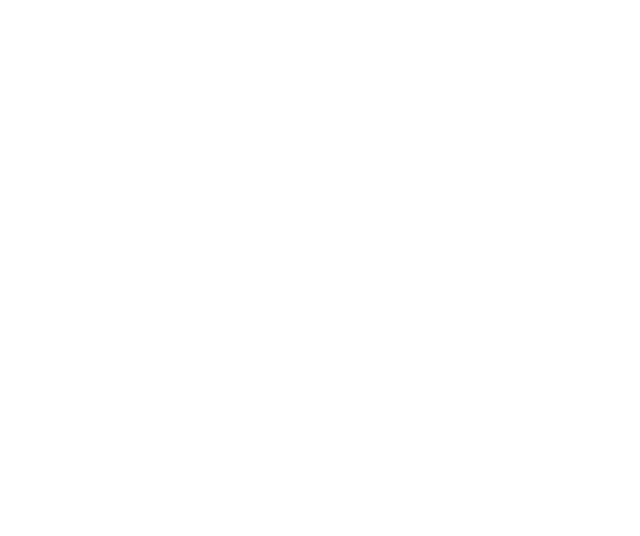
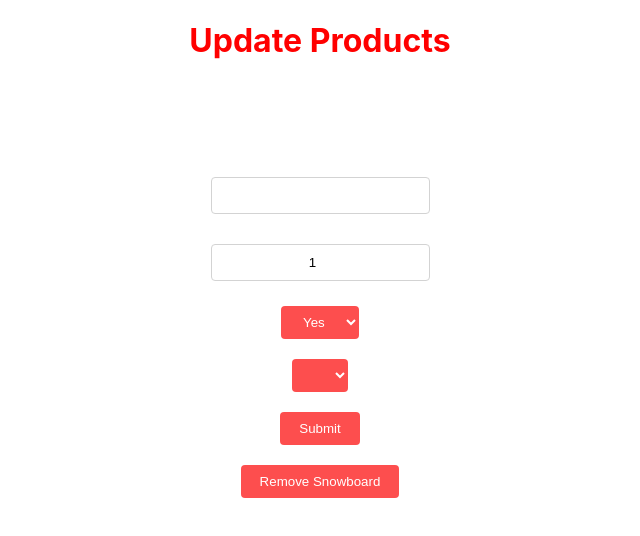
Before and after one commit to davidabutler92/react-sql-server-2020, a React (Create React App) app: page /detail/1 in a window 1280 px wide. Shown: the top 536 px of the page, without its empty margins (320-960 px from the left). Built offline with nearby package versions, Linux system fonts and the light colour scheme; no server answers.

Commit message:
add styling to components

```diff
--- a/src/App.css
+++ b/src/App.css
@@ -1,48 +1,8 @@
-.App {
-  text-align: center;
-}
-
-.App-logo {
-  height: 40vmin;
-  pointer-events: none;
-}
-
-@media (prefers-reduced-motion: no-preference) {
-  .App-logo {
-    animation: App-logo-spin infinite 20s linear;
-  }
-}
-
-.App-header {
-  background-color: #282c34;
-  min-height: 100vh;
-  display: flex;
-  flex-direction: column;
-  align-items: center;
-  justify-content: center;
-  font-size: calc(10px + 2vmin);
-  color: white;
-}
-
-.App-link {
-  color: #61dafb;
-}
-
-@keyframes App-logo-spin {
-  from {
-    transform: rotate(0deg);
-  }
-  to {
-    transform: rotate(360deg);
-  }
-}
-
 .list {
   display: flex;
   flex-direction: column;
   align-items: center;
   justify-content: center;
-  margin: 10px;
 }
 
 .name {
@@ -70,16 +30,92 @@
   height: 200px;
   border-radius: 20px;
   background-color: lightblue;
+  margin: 10px;
 }
 
 .form {
   display: flex;
   flex-direction: column;
   align-items: center;
-  justify-content: center;
   margin-top: 10vh;
 }
 
-.listPage {
+label {
+  margin: 10px;
+}
+
+select {
+  margin: 10px;
+}
+
+.link {
+  text-decoration: none;
+}
+
+.div {
+  display: flex;
+  flex-direction: column;
+  align-items: center;
+  justify-content: center;
+}
+
+.detailH1 {
+  color: red;
+}
+
+.header {
+  width: 80vw;
+  height: 20vh;
+  display: flex;
+  justify-content: center;
+  text-align: center;
+  align-items: center;
+  font-size: 3em;
+  font-weight: 600;
+  color: red;
+}
+
+.centerHeader {
+  display: flex;
+  justify-content: center;
+  align-items: center;
+}
+
+.createPageH2 {
+  color: red;
+  border-bottom: solid 1px red;
+}
+
+.LinktToHome {
+  margin-top: 10px;
 
 }
+
+.inputSearch {
+  border-radius: 4px;
+  padding: 10px 20px;
+  margin: 5px;
+  border: 1px solid lightgrey;
+  text-align: center;
+}
+
+select {
+    cursor: pointer;
+    background-color: rgb(253, 78, 78);
+    border: none;
+    border-radius: 4px;
+    padding: 8px 18px;
+    color: white;
+    margin: 2px;
+    margin: 10px;
+}
+
+button {
+  cursor: pointer;
+  background-color: rgb(253, 78, 78);
+  border: none;
+  border-radius: 4px;
+  padding: 9px 19px;
+  color: white;
+  margin: 10px;
+}
--- a/src/App.js
+++ b/src/App.js
@@ -26,7 +26,7 @@
                             render={(routerProps) => <CreatePage {...routerProps} />}
                         />
                         <Route
-                            path="/detail"
+                            path="/detail/:id"
                             exact
                             render={(routerProps) => <DetailPage {...routerProps} />}
                         />
--- a/src/CreatePage.js
+++ b/src/CreatePage.js
@@ -1,6 +1,6 @@
 import React, { Component } from 'react';
-import request from 'superagent';
 import { Link } from 'react-router-dom';
+import { getBrands, createSnowboard } from './services/fetch';
 import './App.css';
 
 const user = {
@@ -14,50 +14,55 @@
         snowboardName: '',
         flex: '',
         isAllMountain: '',
+        is_all_mountain: false,
         brandId: ''
     }
 
     componentDidMount = async () => {
-        const response = await request.get('https://secret-scrubland-39461.herokuapp.com/brands')
-        this.setState({ brands: response.body })
+        const response = await getBrands();
+        this.setState({ brands: response })
     }
 
     handleSubmit = async (e) => {
         e.preventDefault()
 
-        const newSnowboard = {
+        await createSnowboard({
             snowboard_name: this.state.snowboardName,
             flex: this.state.flex,
             is_all_mountain: this.state.isAllMountain,
             brand_id: this.state.brandId,
             owner_id: user.userId
-        };
-
-        await request
-        .post('https://secret-scrubland-39461.herokuapp.com/snowboards')
-        .send(newSnowboard);
+        });
 
         this.props.history.push('/');
     }
 
-    handleChange = (e) => {
-        this.setState({ brandId: e.target.value })
-    }
-
     render() {
         return (
+            <>
                 <div className='div'>
+                <h2 className='createPageH2'>Add snowboard to cart</h2>
                     <form className='form' onSubmit={this.handleSubmit}>
+
                         <label>
-                        <input onChange={e => this.setState({ snowboardName: e.target.value })} placeholder='Snowboard Name'></input>
+                            <input onChange={e => this.setState({ snowboardName: e.target.value })}
+                            placeholder='Snowboard Name'
+                            required
+                            ></input>
                         </label>
+
                         <label>
-                        <input type='number' onChange={e => this.setState({ flex: e.target.value })} placeholder='Snowboard Flex'></input>
+                            <input type='number' onChange={e => this.setState({ flex: e.target.value })}
+                            placeholder='Snowboard Flex'
+                            required
+                            ></input>
                         </label>
+
                         <select onChange={e => this.setState({ isAllMountain: e.target.value })}>
                             <option value='true'>Yes</option>
                             <option value='false'>No</option>
                         </select>
+
                         <select onChange={e => this.setState({ brandId: e.target.value })}>
                             {
                                 this.state.brands.map (brand => <option value={ brand.id } key={ brand.id }>{ brand.name }</option>)
@@ -65,9 +70,10 @@
                             }
                         </select>
                         <button>Submit</button>
-                <Link to='/'>Home page</Link>
+                    <Link className='linkToHome' to='/'>Home page</Link>
                     </form>
                 </div>
+            </>
         )
     }
 }
--- a/src/DetailPage.js
+++ b/src/DetailPage.js
@@ -1,6 +1,5 @@
 import React, { Component } from 'react';
-import request from 'superagent';
-import { Link } from 'react-router-dom';
+import { getASnowboard, updateSnowboard, getBrands, deleteSnowboard } from './services/fetch';
 import './App.css';
 
 const user = {
@@ -12,59 +11,101 @@
     state = {
         brands: [],
         snowboardName: '',
-        flex: '',
-        isAllMountain: '',
-        brandId: ''
+        flex: 1,
+        isAllMountain: false,
+        brandId: 1
     }
 
     componentDidMount = async () => {
-        const response = await request.get('https://secret-scrubland-39461.herokuapp.com/brands')
-        this.setState({ brands: response.body })
+
+        const brands = await getBrands();
+        const snowboard = await getASnowboard(this.props.match.params.id);
+        const brandName = snowboard.brand;
+        const matchingBrand = brands.find((brand) => {
+            return brand.name === brandName
+        })
+
+        this.setState({
+            brands: brands,
+            snowboardName: snowboard.snowboard_name,
+            flex: snowboard.flex,
+            isAllMountain: snowboard.is_all_mountain,
+            brandId: matchingBrand.id
+        })
     }
 
     handleSubmit = async (e) => {
         e.preventDefault()
 
-        const newSnowboard = {
-            snowboard_name: this.state.snowboardName,
-            flex: this.state.flex,
-            is_all_mountain: this.state.isAllMountain,
-            brand_id: this.state.brandId,
-            owner_id: user.userId
-        };
-
-        await request
-        .post('https://secret-scrubland-39461.herokuapp.com/snowboards')
-        .send(newSnowboard);
+        await updateSnowboard(
+            this.props.match.params.id,
+            {
+                snowboard_name: this.state.snowboardName,
+                flex: this.state.flex,
+                is_all_mountain: this.state.isAllMountain,
+                brand_id: this.state.brandId,
+                owner_id: user.userId
+            }
+        )
+        this.props.history.push('/')
     }
 
     handleChange = (e) => {
         this.setState({ brandId: e.target.value })
     }
 
+    removeSnowboard = async () => {
+        await deleteSnowboard(this.props.match.params.id)
+        this.props.history.push('/')
+    }
+
     render() {
         return (
             <div className='div'>
+                <h1 className='detailH1'>Update Products</h1>
                 <form className='form' onSubmit={this.handleSubmit}>
+
                     <label>
-                        <input onChange={e => this.setState({ snowboardName: e.target.value })} placeholder='Snowboard Name'></input>
+                        <input
+                        className='inputSearch'
+                        value={ this.state.snowboardName }
+                        onChange={e => this.setState({ snowboardName: e.target.value })}
+                        required
+                        ></input>
                     </label>
+
                     <label>
-                        <input type='number' onChange={e => this.setState({ flex: e.target.value })} placeholder='Snowboard Flex'></input>
+                        <input type='number'
+                        className='inputSearch'
+                        value={ this.state.flex }
+                        onChange={e => this.setState({ flex: e.target.value })}
+                        placeholder='Snowboard Flex'
+                        required
+                        ></input>
                     </label>
+
                     <select onChange={e => this.setState({ isAllMountain: e.target.value })}>
                         <option value='true'>Yes</option>
                         <option value='false'>No</option>
                     </select>
+
                     <select onChange={e => this.setState({ brandId: e.target.value })}>
                         {
-                            this.state.brands.map (brand => <option value={ brand.id } key={ brand.id }>{ brand.name }</option>)
+                            this.state.brands.map (brand => <option
+                                selected={this.state.brandId === brand.id}
+                                value={ brand.id }
+                                key={ brand.id }>
+                                    { brand.name }
+                                    </option>)
 
                         }
                     </select>
+
                     <button>Submit</button>
-                <Link to='/'>Home page</Link>
                 </form>
+                <div>
+                    <button onClick={this.removeSnowboard}>Remove Snowboard</button>
+                </div>
             </div>
         )
     }
--- /dev/null
+++ b/src/Header.js
@@ -0,0 +1,9 @@
+import React from 'react'
+
+export default function Header() {
+    return (
+        <header className='header'>
+            Products
+        </header>
+    )
+}
--- a/src/ListPage.js
+++ b/src/ListPage.js
@@ -1,5 +1,6 @@
 import React, { Component } from 'react'
 import { getAllSnowboards } from './services/fetch';
+import Header from './Header';
 import { Link } from 'react-router-dom';
 import './App.css';
 
@@ -21,13 +22,15 @@
     return (
       <>
       <div className='list'>
+      <Header />
         {
           !this.state.loading ?
           this.state.snowboards.map((data, i) =>
-          <Link to='/detail'>
+          <Link className='link' to={`/detail/${data.id}`}>
             <div className='list card'>
                 <div className='name'>Snowboard: {data.snowboard_name}</div>
                 <div className='flex'>Flexability: {data.flex}</div>
+                <div className='flex'>All mountain {data.is_all_mountain}</div>
                 <div className='brand'>Brand: {data.brand}</div>
                 <div>{data.is_all_mountain}</div>
             </div>
--- a/src/services/fetch.js
+++ b/src/services/fetch.js
@@ -29,7 +29,19 @@
     }
 }
 
-export async function createSnowboard(id, newSnowboard) {
+export async function createSnowboard(newSnowboard) {
+    try {
+        await request
+        .post(`${URL}snowboards/`)
+        .send(newSnowboard);
+
+        return;
+    } catch(err) {
+        throw err;
+    }
+}
+
+export async function updateSnowboard(id, newSnowboard) {
     try {
         await request
         .put(`${URL}snowboards/${id}`)
```
Lines whose indentation alone changed are shown as unchanged.
